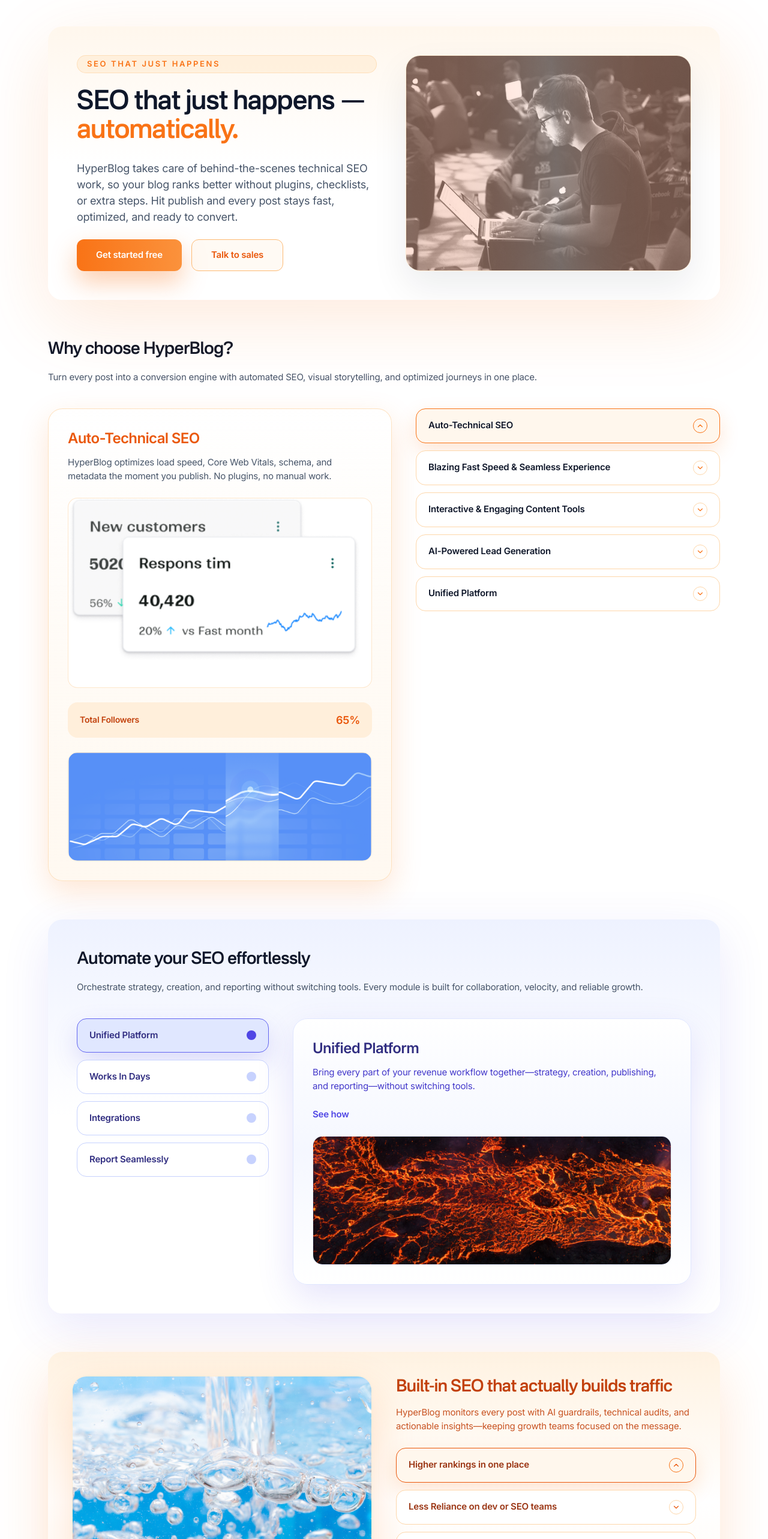
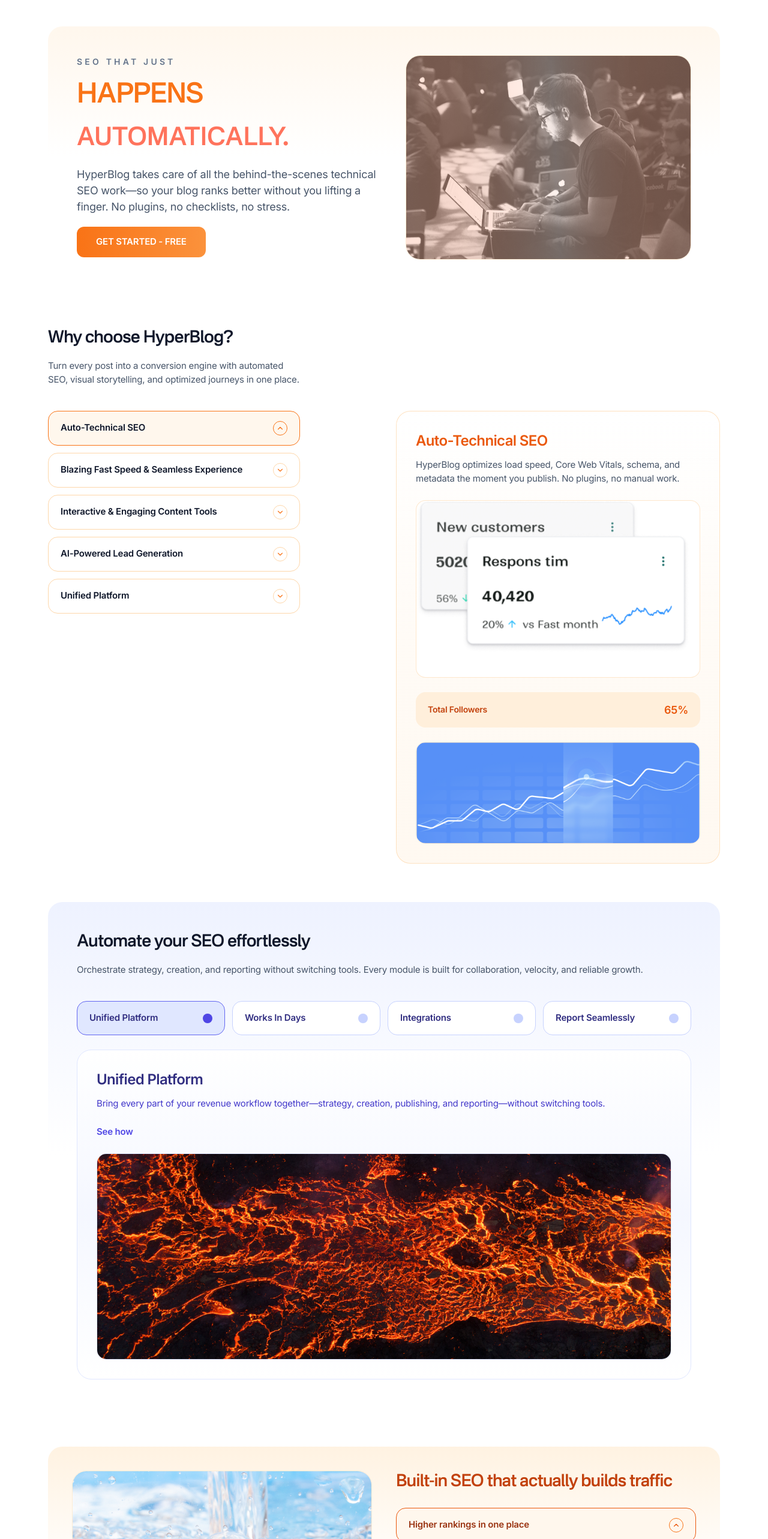
Before and after one commit to kavinrajsi/hyper-blog, a Next.js app: page /features in a window 1280 px wide. Shown: the part 120-2686 px from the top of the page at 60% size. Built offline with nearby package versions, Linux system fonts and the light colour scheme.

Commit message:
fix: enhance SEO section and improve layout for better user engagement

```diff
--- a/app/(default)/features/page.tsx
+++ b/app/(default)/features/page.tsx
@@ -189,37 +189,32 @@ export default function FeaturesPage() {
 
   return (
     <main className="feature feature--page mx-auto flex max-w-6xl flex-col gap-14 bg-white px-4 py-16 text-slate-900 sm:px-6 md:gap-16 md:py-20 lg:max-w-7xl lg:px-12 xl:max-w-[1120px] xl:px-0">
-      <section className="feature__hero relative grid gap-10 overflow-hidden rounded-3xl bg-gradient-to-b from-orange-50 via-white to-white p-8 shadow-[0_34px_120px_rgba(249,115,22,0.15)] lg:grid-cols-[1.05fr_1fr] lg:gap-12 lg:p-12">
-        <div className="feature__hero-content relative flex flex-col gap-6">
-          <div className="feature__hero-eyebrow inline-flex items-center gap-2 rounded-full border border-orange-200/70 bg-orange-100/70 px-4 py-1 text-xs font-semibold uppercase tracking-[0.2em] text-orange-500 sm:text-[13px]">
-            SEO that just happens
+      <section className="feature__hero relative grid gap-10 overflow-hidden rounded-3xl bg-gradient-to-b from-orange-50 via-white to-white p-8 lg:grid-cols-[1.05fr_1fr] lg:gap-12 lg:p-12">
+        <div className="feature__hero-content relative flex flex-col gap-5">
+          <div className="feature__hero-eyebrow text-xs font-semibold uppercase tracking-[0.3em] text-slate-500 sm:text-sm">
+            SEO that just
           </div>
-          <h1 className="feature__hero-title font-nacelle text-3xl font-semibold leading-tight text-slate-900 md:text-4xl lg:text-[44px]">
-            SEO that just happens —{" "}
-            <span className="text-orange-500">automatically.</span>
+          <h1 className="feature__hero-title font-nacelle text-3xl font-semibold uppercase leading-tight text-orange-500 md:text-4xl lg:text-[46px]">
+            Happens
           </h1>
+          <p className="feature__hero-highlight font-nacelle text-[32px] font-semibold uppercase leading-tight text-[#ff735c] md:text-[42px]">
+            Automatically.
+          </p>
           <p className="feature__hero-description text-base leading-relaxed text-slate-600 md:text-lg">
-            HyperBlog takes care of behind-the-scenes technical SEO work, so
-            your blog ranks better without plugins, checklists, or extra steps.
-            Hit publish and every post stays fast, optimized, and ready to
-            convert.
+            HyperBlog takes care of all the behind-the-scenes technical SEO work—so
+            your blog ranks better without you lifting a finger. No plugins, no
+            checklists, no stress.
           </p>
           <div className="feature__hero-actions flex flex-wrap gap-4">
             <Link
-              className="feature__cta feature__cta--primary inline-flex items-center justify-center rounded-xl bg-gradient-to-r from-orange-500 to-orange-400 px-6 py-3 text-sm font-semibold text-white shadow-[0_18px_40px_rgba(249,115,22,0.35)] transition-transform hover:-translate-y-0.5 hover:shadow-[0_22px_50px_rgba(249,115,22,0.45)] sm:px-8 sm:py-3.5 sm:text-base"
+              className="feature__cta feature__cta--primary inline-flex items-center justify-center rounded-xl bg-gradient-to-r from-orange-500 to-orange-400 px-6 py-3 text-sm font-semibold uppercase tracking-wide text-white transition-transform hover:-translate-y-0.5 sm:px-8 sm:py-3.5 sm:text-base"
               href="/pricing"
             >
-              Get started free
-            </Link>
-            <Link
-              className="feature__cta feature__cta--ghost inline-flex items-center justify-center rounded-xl border border-orange-300 bg-orange-50/60 px-6 py-3 text-sm font-semibold text-orange-600 transition-all hover:-translate-y-0.5 hover:bg-orange-100 sm:px-8 sm:py-3.5 sm:text-base"
-              href="/contact"
-            >
-              Talk to sales
+              Get Started - FREE
             </Link>
           </div>
         </div>
-        <div className="feature__hero-visual relative overflow-hidden rounded-3xl border border-orange-100 bg-white shadow-[0_26px_60px_rgba(17,24,39,0.08)]">
+        <div className="feature__hero-visual relative overflow-hidden rounded-3xl border border-orange-100 bg-white">
           <Image
             src="/images/integrate_site.png"
             alt="HyperBlog dashboard preview"
@@ -232,7 +227,7 @@ export default function FeaturesPage() {
       </section>
 
       <section className="feature__highlight flex flex-col gap-8 md:gap-10">
-        <div className="feature__highlight-header flex flex-col gap-4 text-center md:text-left">
+        <div className="feature__highlight-header flex flex-col gap-4 text-center md:text-left lg:max-w-[420px]">
           <h2 className="feature__highlight-title font-nacelle text-2xl font-semibold text-slate-900 md:text-3xl">
             Why choose HyperBlog?
           </h2>
@@ -242,8 +237,44 @@ export default function FeaturesPage() {
           </p>
         </div>
 
-        <div className="feature__highlight-grid flex flex-col gap-6 lg:flex-row lg:items-start lg:gap-10">
-          <article className="feature__highlight-card flex flex-1 flex-col gap-6 rounded-3xl border border-orange-200/70 bg-gradient-to-b from-white via-orange-50/50 to-orange-50/80 p-6 shadow-[0_18px_50px_rgba(249,115,22,0.18)] md:p-8">
+        <div className="feature__highlight-grid flex flex-col gap-6 lg:grid lg:grid-cols-[minmax(0,1fr)_minmax(0,1fr)] lg:items-start lg:gap-10">
+          <div className="feature__highlight-accordion flex flex-col gap-3 lg:max-w-[420px]">
+            {featureAccordions.map((item, index) => {
+              const isActive = index === activeFeatureIndex;
+              return (
+                <button
+                  key={item.title}
+                  type="button"
+                  aria-expanded={isActive}
+                  onClick={() => setActiveFeatureIndex(index)}
+                  className={`feature__highlight-accordion-item flex items-center justify-between rounded-2xl border px-5 py-4 text-left text-sm font-semibold transition-all md:text-base ${
+                    isActive
+                      ? "border-orange-500 bg-orange-50"
+                      : "border-orange-200 bg-white hover:-translate-y-0.5 hover:border-orange-300"
+                  }`}
+                >
+                  <span className="pr-4 text-slate-900">{item.title}</span>
+                  <span
+                    className={`flex h-6 w-6 items-center justify-center rounded-full border text-orange-500 transition-transform ${
+                      isActive ? "rotate-180 border-orange-500" : "border-orange-200"
+                    }`}
+                  >
+                    <svg
+                      className="h-3.5 w-3.5"
+                      viewBox="0 0 24 24"
+                      fill="none"
+                      stroke="currentColor"
+                      strokeWidth="2"
+                    >
+                      <path d="M6 9l6 6 6-6" strokeLinecap="round" strokeLinejoin="round" />
+                    </svg>
+                  </span>
+                </button>
+              );
+            })}
+          </div>
+
+          <article className="feature__highlight-card flex flex-1 flex-col gap-6 rounded-3xl border border-orange-200/70 bg-gradient-to-b from-white via-orange-50/50 to-orange-50/80 p-6 md:p-8">
             <div className="flex flex-col gap-3">
               <h3 className="feature__highlight-card-title text-xl font-semibold text-orange-600 md:text-2xl">
                 {activeFeature.title}
@@ -286,46 +317,10 @@ export default function FeaturesPage() {
               </div>
             ) : null}
           </article>
-
-          <div className="feature__highlight-accordion flex flex-1 flex-col gap-3">
-            {featureAccordions.map((item, index) => {
-              const isActive = index === activeFeatureIndex;
-              return (
-                <button
-                  key={item.title}
-                  type="button"
-                  aria-expanded={isActive}
-                  onClick={() => setActiveFeatureIndex(index)}
-                  className={`feature__highlight-accordion-item flex items-center justify-between rounded-2xl border px-5 py-4 text-left text-sm font-semibold transition-all md:text-base ${
-                    isActive
-                      ? "border-orange-500 bg-orange-50 shadow-[0_12px_32px_rgba(249,115,22,0.18)]"
-                      : "border-orange-200 bg-white hover:-translate-y-0.5 hover:border-orange-300 hover:shadow-[0_12px_32px_rgba(15,23,42,0.08)]"
-                  }`}
-                >
-                  <span className="pr-4 text-slate-900">{item.title}</span>
-                  <span
-                    className={`flex h-6 w-6 items-center justify-center rounded-full border text-orange-500 transition-transform ${
-                      isActive ? "rotate-180 border-orange-500" : "border-orange-200"
-                    }`}
-                  >
-                    <svg
-                      className="h-3.5 w-3.5"
-                      viewBox="0 0 24 24"
-                      fill="none"
-                      stroke="currentColor"
-                      strokeWidth="2"
-                    >
-                      <path d="M6 9l6 6 6-6" strokeLinecap="round" strokeLinejoin="round" />
-                    </svg>
-                  </span>
-                </button>
-              );
-            })}
-          </div>
         </div>
       </section>
 
-      <section className="feature__workflow flex flex-col gap-8 rounded-3xl bg-gradient-to-b from-indigo-50 via-white to-white p-8 shadow-[0_24px_80px_rgba(79,70,229,0.12)] md:gap-10 md:p-12">
+      <section className="feature__workflow flex flex-col gap-8 rounded-3xl bg-gradient-to-b from-indigo-50 via-white to-white p-8 md:gap-10 md:p-12">
         <div className="feature__workflow-header flex flex-col gap-4 text-center md:text-left">
           <h2 className="feature__workflow-title font-nacelle text-2xl font-semibold text-slate-900 md:text-3xl">
             Automate your SEO effortlessly
@@ -337,8 +332,8 @@ export default function FeaturesPage() {
           </p>
         </div>
 
-        <div className="feature__workflow-grid flex flex-col gap-6 lg:grid lg:grid-cols-[minmax(0,320px)_minmax(0,1fr)] lg:items-start lg:gap-10">
-          <div className="feature__workflow-tabs flex flex-col gap-3">
+        <div className="feature__workflow-grid flex flex-col gap-6">
+          <div className="feature__workflow-tabs grid grid-cols-1 gap-3 sm:grid-cols-2 lg:grid-cols-4">
             {workflowTabs.map((tab, index) => {
               const isActive = index === activeWorkflowIndex;
               return (
@@ -349,8 +344,8 @@ export default function FeaturesPage() {
                   onClick={() => setActiveWorkflowIndex(index)}
                   className={`feature__workflow-tab flex items-center justify-between rounded-2xl border px-5 py-4 text-left text-sm font-semibold transition-all md:text-base ${
                     isActive
-                      ? "border-indigo-500 bg-indigo-100 shadow-[0_16px_42px_rgba(79,70,229,0.18)]"
-                      : "border-indigo-200 bg-white hover:-translate-y-0.5 hover:border-indigo-300 hover:shadow-[0_12px_32px_rgba(79,70,229,0.12)]"
+                      ? "border-indigo-500 bg-indigo-100"
+                      : "border-indigo-200 bg-white hover:-translate-y-0.5 hover:border-indigo-300"
                   }`}
                 >
                   <span className="pr-4 text-indigo-900">{tab.title}</span>
@@ -364,7 +359,7 @@ export default function FeaturesPage() {
             })}
           </div>
 
-          <div className="feature__workflow-panel flex flex-col gap-6 rounded-3xl border border-indigo-100 bg-gradient-to-b from-white via-indigo-50/60 to-white p-6 shadow-[0_20px_60px_rgba(79,70,229,0.15)] md:p-8">
+          <div className="feature__workflow-panel flex flex-col gap-6 rounded-3xl border border-indigo-100 bg-gradient-to-b from-white via-indigo-50/60 to-white p-6 md:p-8">
             <div className="flex flex-col gap-3">
               <h3 className="feature__workflow-panel-title text-xl font-semibold text-indigo-900 md:text-2xl">
                 {workflowTabs[activeWorkflowIndex].title}
@@ -392,8 +387,8 @@ export default function FeaturesPage() {
         </div>
       </section>
 
-      <section className="feature__seo grid gap-8 rounded-3xl bg-gradient-to-b from-orange-100/70 via-white to-orange-50 p-8 shadow-[0_32px_90px_rgba(249,115,22,0.18)] md:grid-cols-2 md:gap-10 md:p-10">
-        <div className="feature__seo-media overflow-hidden rounded-3xl border border-orange-100 bg-white shadow-[0_26px_70px_rgba(249,115,22,0.2)]">
+      <section className="feature__seo grid gap-8 rounded-3xl bg-gradient-to-b from-orange-100/70 via-white to-orange-50 p-8 md:grid-cols-2 md:gap-10 md:p-10">
+        <div className="feature__seo-media overflow-hidden rounded-3xl border border-orange-100 bg-white">
           <Image
             src={activeSeo.image ?? "/images/features.png"}
             alt="Built-in SEO illustration"
@@ -407,10 +402,6 @@ export default function FeaturesPage() {
             <h2 className="feature__seo-title font-nacelle text-2xl font-semibold text-orange-700 md:text-3xl">
               Built-in SEO that actually builds traffic
             </h2>
-            <p className="feature__seo-subtitle text-sm leading-relaxed text-orange-700/90 md:text-base">
-              HyperBlog monitors every post with AI guardrails, technical audits,
-              and actionable insights—keeping growth teams focused on the message.
-            </p>
           </div>
 
           <div className="feature__seo-accordion flex flex-col gap-3">
@@ -424,8 +415,8 @@ export default function FeaturesPage() {
                   onClick={() => setActiveSeoIndex(index)}
                   className={`feature__seo-accordion-item flex items-center justify-between rounded-2xl border px-5 py-4 text-left text-sm font-semibold transition-all md:text-base ${
                     isActive
-                      ? "border-orange-600 bg-orange-50 shadow-[0_12px_32px_rgba(249,115,22,0.18)]"
-                      : "border-orange-200 bg-white hover:-translate-y-0.5 hover:border-orange-300 hover:shadow-[0_12px_32px_rgba(249,115,22,0.12)]"
+                      ? "border-orange-600 bg-orange-50"
+                      : "border-orange-200 bg-white hover:-translate-y-0.5 hover:border-orange-300"
                   }`}
                 >
                   <span className="pr-4 text-orange-800">{item.title}</span>
@@ -455,7 +446,16 @@ export default function FeaturesPage() {
         </div>
       </section>
 
-      <section className="feature__demo grid gap-6 rounded-3xl bg-gradient-to-r from-orange-500 via-orange-500 to-orange-600 p-8 text-white shadow-[0_28px_80px_rgba(234,88,12,0.45)] md:grid-cols-[1.1fr_1fr] md:items-center md:gap-10 md:p-12">
+      <section className="feature__demo flex flex-col gap-6 rounded-3xl bg-gradient-to-r from-orange-500 via-orange-500 to-orange-600 p-8 text-white md:gap-10 md:p-12">
+        <div className="feature__demo-media overflow-hidden rounded-3xl border border-white/20 bg-white/10">
+          <Image
+            src="/images/Screen.png"
+            alt="Live demo preview"
+            width={680}
+            height={420}
+            className="h-full w-full object-cover"
+          />
+        </div>
         <div className="feature__demo-content flex flex-col gap-4">
           <h2 className="feature__demo-title font-nacelle text-2xl font-semibold md:text-3xl">
             Want to see how it works in real-time?
@@ -471,22 +471,13 @@ export default function FeaturesPage() {
             Book demo
           </Link>
         </div>
-        <div className="feature__demo-media overflow-hidden rounded-3xl border border-white/20 bg-white/10">
-          <Image
-            src="/images/Screen.png"
-            alt="Live demo preview"
-            width={680}
-            height={420}
-            className="h-full w-full object-cover"
-          />
-        </div>
       </section>
 
       <section className="feature__comparison flex flex-col gap-6">
         <h2 className="feature__comparison-title text-center font-nacelle text-2xl font-semibold text-slate-900 md:text-3xl">
           Why HyperBlog wins
         </h2>
-        <div className="feature__comparison-table overflow-hidden rounded-3xl border border-slate-200/80 bg-white shadow-[0_20px_60px_rgba(15,23,42,0.08)]">
+        <div className="feature__comparison-table overflow-hidden rounded-3xl border border-slate-200/80 bg-white">
           <div className="grid grid-cols-1 gap-3 border-b border-slate-100 bg-slate-50 px-6 py-4 text-xs font-semibold uppercase tracking-[0.14em] text-slate-600 md:grid-cols-[1.1fr_0.9fr_1fr] md:text-sm">
             <span>Feature</span>
             <span className="md:text-center">HyperBlog</span>
@@ -505,7 +496,7 @@ export default function FeaturesPage() {
         </div>
       </section>
 
-      <section className="feature__testimonials flex flex-col gap-8 rounded-3xl bg-gradient-to-b from-white to-slate-100 p-8 shadow-[0_24px_75px_rgba(15,23,42,0.12)] md:gap-10 md:p-12">
+      <section className="feature__testimonials flex flex-col gap-8 rounded-3xl bg-gradient-to-b from-white to-slate-100 p-8 md:gap-10 md:p-12">
         <div className="feature__testimonials-header flex flex-col items-center gap-3 text-center">
           <div className="feature__testimonials-badge inline-flex items-center rounded-full bg-orange-100 px-4 py-1 text-xs font-semibold uppercase tracking-[0.16em] text-orange-500">
             What our customers say
@@ -516,7 +507,7 @@ export default function FeaturesPage() {
         </div>
 
         <div className="feature__testimonials-carousel flex flex-col items-center gap-6">
-          <div className="feature__testimonials-card flex w-full max-w-xl flex-col items-center gap-5 rounded-3xl border border-slate-100 bg-white px-6 py-8 text-center shadow-[0_20px_60px_rgba(15,23,42,0.1)] md:px-10 md:py-10">
+          <div className="feature__testimonials-card flex w-full max-w-xl flex-col items-center gap-5 rounded-3xl border border-slate-100 bg-white px-6 py-8 text-center md:px-10 md:py-10">
             <div className="feature__testimonials-avatar h-24 w-24 overflow-hidden rounded-full border-4 border-orange-100">
               <Image
                 src={activeTestimonial.avatar}
@@ -547,7 +538,7 @@ export default function FeaturesPage() {
                   prev === 0 ? testimonials.length - 1 : prev - 1,
                 )
               }
-              className="feature__testimonials-control inline-flex h-11 w-11 items-center justify-center rounded-full border border-slate-200 bg-white text-sm font-semibold text-slate-700 shadow-[0_10px_30px_rgba(15,23,42,0.12)] transition-transform hover:-translate-y-0.5"
+              className="feature__testimonials-control inline-flex h-11 w-11 items-center justify-center rounded-full border border-slate-200 bg-white text-sm font-semibold text-slate-700 transition-transform hover:-translate-y-0.5"
             >
               <span className="sr-only">Previous testimonial</span>
               <svg
@@ -582,7 +573,7 @@ export default function FeaturesPage() {
                   prev === testimonials.length - 1 ? 0 : prev + 1,
                 )
               }
-              className="feature__testimonials-control inline-flex h-11 w-11 items-center justify-center rounded-full border border-slate-200 bg-white text-sm font-semibold text-slate-700 shadow-[0_10px_30px_rgba(15,23,42,0.12)] transition-transform hover:-translate-y-0.5"
+              className="feature__testimonials-control inline-flex h-11 w-11 items-center justify-center rounded-full border border-slate-200 bg-white text-sm font-semibold text-slate-700 transition-transform hover:-translate-y-0.5"
             >
               <span className="sr-only">Next testimonial</span>
               <svg
@@ -613,9 +604,9 @@ export default function FeaturesPage() {
           {faqItems.map((item, index) => {
             const isActive = index === activeFaqIndex;
             return (
-              <div
+          <div
                 key={item.question}
-                className="feature__faq-item rounded-3xl border border-slate-200/80 bg-white px-6 py-5 shadow-[0_14px_48px_rgba(15,23,42,0.08)]"
+                className="feature__faq-item rounded-3xl border border-slate-200/80 bg-white px-6 py-5"
               >
                 <button
                   type="button"
@@ -656,7 +647,7 @@ export default function FeaturesPage() {
           })}
         </div>
 
-        <div className="feature__faq-cta grid gap-4 rounded-3xl border border-orange-200 bg-gradient-to-r from-orange-50 via-amber-50 to-orange-100 px-6 py-6 shadow-[0_18px_52px_rgba(249,115,22,0.15)] md:grid-cols-[auto_1fr_auto] md:items-center md:px-8 md:py-8">
+        <div className="feature__faq-cta grid gap-4 rounded-3xl border border-orange-200 bg-gradient-to-r from-orange-50 via-amber-50 to-orange-100 px-6 py-6 md:grid-cols-[auto_1fr_auto] md:items-center md:px-8 md:py-8">
           <div className="feature__faq-cta-icon flex h-14 w-14 items-center justify-center rounded-2xl bg-orange-500 text-lg font-bold text-white md:h-16 md:w-16">
             ?
           </div>
@@ -669,17 +660,17 @@ export default function FeaturesPage() {
               have about HyperBlog.
             </p>
           </div>
-          <Link
-            className="feature__cta feature__cta--primary inline-flex items-center justify-center rounded-xl bg-gradient-to-r from-orange-500 to-orange-400 px-6 py-3 text-sm font-semibold text-white shadow-[0_18px_40px_rgba(249,115,22,0.35)] transition-transform hover:-translate-y-0.5 hover:shadow-[0_22px_50px_rgba(249,115,22,0.45)] sm:px-8 sm:py-3.5 sm:text-base"
-            href="/contact"
-          >
-            Talk to us
+            <Link
+              className="feature__cta feature__cta--primary inline-flex items-center justify-center rounded-xl bg-gradient-to-r from-orange-500 to-orange-400 px-6 py-3 text-sm font-semibold text-white transition-transform hover:-translate-y-0.5 sm:px-8 sm:py-3.5 sm:text-base"
+              href="/contact"
+            >
+              Talk to us
           </Link>
         </div>
       </section>
 
       <section className="feature__footer-cta flex justify-center pb-10 pt-4">
-        <div className="feature__footer-cta-card flex w-full max-w-3xl flex-col items-center gap-5 rounded-[32px] border border-rose-200/80 bg-gradient-to-b from-white via-rose-50/70 to-rose-100 px-8 py-10 text-center shadow-[0_24px_80px_rgba(248,113,113,0.15)] md:px-12 md:py-12">
+        <div className="feature__footer-cta-card flex w-full max-w-3xl flex-col items-center gap-5 rounded-[32px] border border-rose-200/80 bg-gradient-to-b from-white via-rose-50/70 to-rose-100 px-8 py-10 text-center md:px-12 md:py-12">
           <h2 className="feature__footer-cta-title font-nacelle text-2xl font-semibold text-slate-900 md:text-[28px]">
             Join the content-first platform
           </h2>
@@ -689,7 +680,7 @@ export default function FeaturesPage() {
           </p>
           <div className="feature__footer-cta-actions flex w-full flex-col gap-3 sm:max-w-xl sm:flex-row sm:justify-center">
             <Link
-              className="feature__cta feature__cta--primary inline-flex flex-1 items-center justify-center rounded-xl bg-gradient-to-r from-orange-500 to-orange-400 px-6 py-3 text-sm font-semibold text-white shadow-[0_18px_40px_rgba(249,115,22,0.35)] transition-transform hover:-translate-y-0.5 hover:shadow-[0_22px_50px_rgba(249,115,22,0.45)] sm:px-8 sm:py-3.5 sm:text-base"
+              className="feature__cta feature__cta--primary inline-flex flex-1 items-center justify-center rounded-xl bg-gradient-to-r from-orange-500 to-orange-400 px-6 py-3 text-sm font-semibold text-white transition-transform hover:-translate-y-0.5 sm:px-8 sm:py-3.5 sm:text-base"
               href="/signup"
             >
               Start free trial
```
